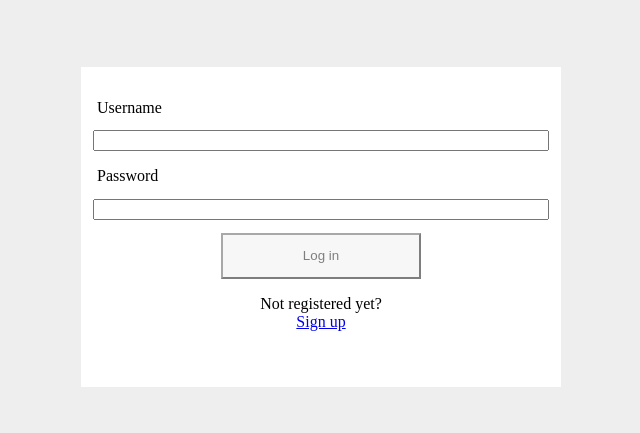
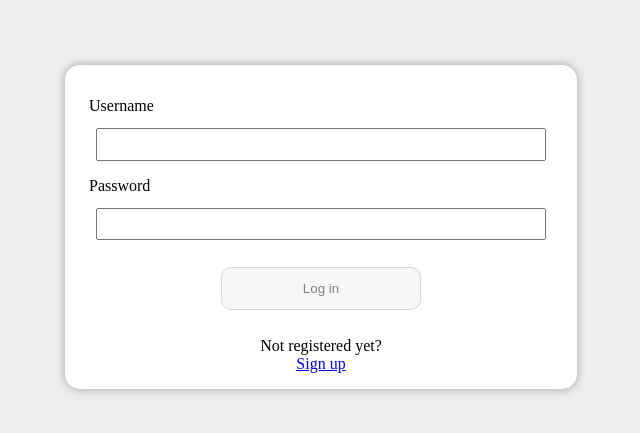
Before and after one commit to d4tAloUh/Messenger, a React (Create React App) app in the folder frontend/: page /auth/login in a window 1280 px wide. Shown: the part 173-606 px from the top of the page, without its empty margins (319-959 px from the left). Built offline with nearby package versions, Linux system fonts and the light colour scheme.

Commit message:
Added some styles

```diff
--- a/frontend/src/components/FormComponents/Button/Button.module.sass
+++ b/frontend/src/components/FormComponents/Button/Button.module.sass
@@ -3,6 +3,12 @@
     padding: 1em 3em
     width: 15em
     cursor: pointer
+    border: 1px solid #aaa
+    border-radius: 10px
+    margin: 2em 0
+
+    &:hover
+        background-color: #e0e0e0
 
 .disabled
     opacity: 0.5
--- a/frontend/src/components/FormComponents/Form/Form.module.sass
+++ b/frontend/src/components/FormComponents/Form/Form.module.sass
@@ -2,7 +2,6 @@
     display: flex
     flex-direction: column
     align-items: center
-    padding: 1em
 
     & > *
         margin-top: 1em
--- a/frontend/src/components/FormComponents/Input/Input.module.sass
+++ b/frontend/src/components/FormComponents/Input/Input.module.sass
@@ -1,5 +1,7 @@
 .label
     width: 100%
+    margin-left: 1em
 
 .input
-    width: 100%
+    width: 90%
+    padding: 0.5em
--- a/frontend/src/components/FormComponents/Input/Input.tsx
+++ b/frontend/src/components/FormComponents/Input/Input.tsx
@@ -17,7 +17,7 @@ class Input extends React.Component<IOwnProps> {
             <>
                 {label && <div className={styles.label}>{label}</div>}
                 <input
-                    className={styles.label}
+                    className={styles.input}
                     value={value}
                     onChange={e => onChange(e.target.value)}
                     type={type || "text"}
--- a/frontend/src/containers/Auth/Auth.module.sass
+++ b/frontend/src/containers/Auth/Auth.module.sass
@@ -7,5 +7,7 @@
 
     .authForm
         width: 30em
-        height: 20em
         background-color: #fff
+        border-radius: 15px
+        box-shadow: #a19d9c 0 0 10px
+        padding: 1em
```
